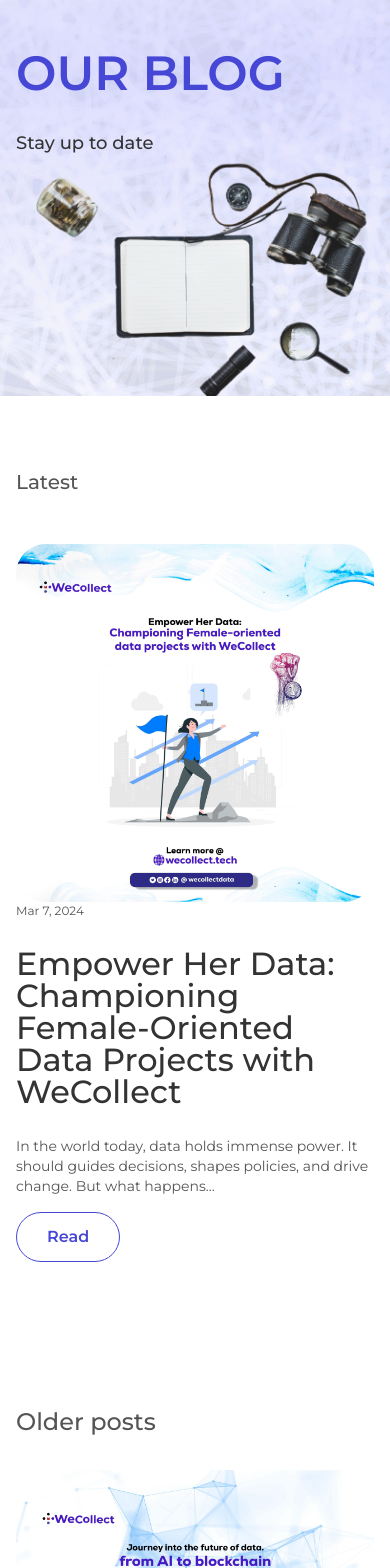
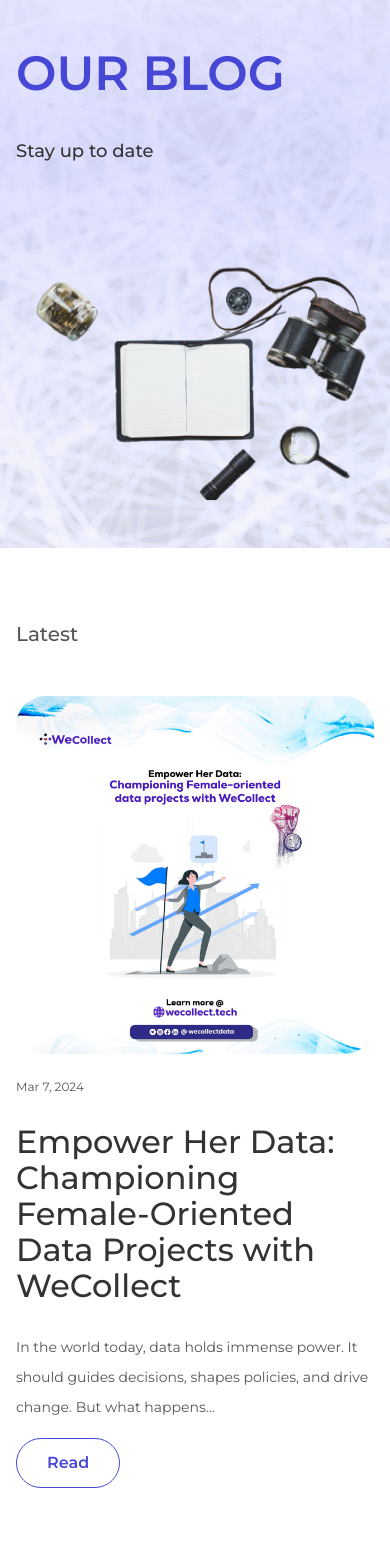
Before and after one commit to Daniekeys/temporary-hosting, a Next.js app: page /blog in a window 390 px wide. Shown: the part 260-1828 px from the top of the page. Built offline with nearby package versions, Linux system fonts and the light colour scheme.

Commit message:
fixed all blogs stuff

```diff
--- a/components/blogs/AllBlogs.jsx
+++ b/components/blogs/AllBlogs.jsx
@@ -11,7 +11,7 @@ const AllBlogs = () => {
   return (
     <ContainerLayout>
       <div
-        className="w-full flex flex-col mt-20 mb-8 md:mb-0"
+        className="w-full flex flex-col mt-16 lg:mt-20 mb-8 md:mb-0"
         data-aos="fade-up"
         data-aos-duration="1000"
       >
@@ -20,7 +20,7 @@ const AllBlogs = () => {
           // data-aos="fade-up"
           // data-aos-duration="1000"
         >
-          Older posts
+          OLDER POSTS
         </h1>
         <div className="w-full grid grid-cols-1 gap-x-8 gap-y-12  sm:grid-cols-2 lg:grid-cols-3 overflow-y-hidden">
           {blogPosts?.slice(1, 6)?.map((item, index) => (
@@ -38,10 +38,10 @@ const AllBlogs = () => {
               <p className="text-[12px] md:text-base text-[#555] mt-4 ">
                 {item.date}
               </p>
-              <p className="text-2xl md:text-[32px] text-[#555] leading-[40px] mt-4 truncate">
+              <p className="text-2xl leading-[36px] md:text-[32px] text-[#555] md:leading-[40px] mt-4 truncate">
                 {item.title}
               </p>
-              <p className="text-sm md:text-xl text-[#555] mt-4">
+              <p className=" md:text-xl text-[#555] mt-5 text-base leading-[30px]">
                 {item.summaryHeading}
               </p>
               <p
--- a/components/blogs/BlogHero.jsx
+++ b/components/blogs/BlogHero.jsx
@@ -38,14 +38,14 @@ const BlogHero = () => {
                   OUR BLOG
                 </h1>
                 <p
-                  className="text-customBlack font-medium lg:text-[32px] text-lg mt-5 "
+                  className="text-customBlack font-medium lg:text-[32px] text-lg mt-7 "
                   // data-aos="fade-up"
                   // data-aos-duration="1000"
                 >
                   Stay up to date
                 </p>
               </div>
-              <div className="w-full lg:w-1/2">
+              <div className="w-full lg:w-1/2 mt-24 lg:mt-0 mb-12 lg:mb-0">
                 <Image
                   src={heroPic}
                   alt="hero"
--- a/components/blogs/BlogLatest.jsx
+++ b/components/blogs/BlogLatest.jsx
@@ -35,7 +35,7 @@ const BlogLatest = () => {
           </div>
           <div className="w-full md:w-5/12 flex flex-col justify-center">
             <p
-              className="text-[12px] md:text-base text-[#555] md:mt-6 2xl:mt-0 "
+              className="text-[12px] md:text-base text-[#555] mt-6 2xl:mt-0 "
               // data-aos="fade-up"
               // data-aos-delay="300"
               // data-aos-duration="1000"
@@ -43,7 +43,7 @@ const BlogLatest = () => {
               {item?.date}
             </p>
             <h2
-              className="md:w-11/12 w-full text-[32px] 2xl:text-[40px] font-[500] text-[#333] my-7 md:mt-2 md:mb-2 text-2xl md:leading-[60px]"
+              className="md:w-11/12 w-full text-[32px] 2xl:text-[40px] font-[500] text-[#333] my-7 leading-[36px] md:mt-2 md:mb-2 text-2xl md:leading-[60px]"
               // data-aos="fade-up"
               // data-aos-delay="500"
               // data-aos-duration="1000"
@@ -51,7 +51,7 @@ const BlogLatest = () => {
               {item?.title}
             </h2>
             <p
-              className="text-[#555] text-sm md:text-xl"
+              className="text-[#555] text-sm md:text-xl leading-[30px]"
               // data-aos="fade-up"
               // data-aos-delay="700"
               // data-aos-duration="1000"
--- a/components/term-of-use/privacy-body.jsx
+++ b/components/term-of-use/privacy-body.jsx
@@ -45,7 +45,7 @@ const PrivacyBody = () => {
                 {item.title}
               </h1>
               <p
-                className=" text-base lg:text-xl font-normal text-ash "
+                className=" text-base lg:text-xl font-normal text-ash leading-[30px] "
                 data-aos="fade-up"
                 data-aos-duration="1000"
               >
--- a/components/term-of-use/term-hero.jsx
+++ b/components/term-of-use/term-hero.jsx
@@ -11,7 +11,7 @@ const TermHero = ({current}) => {
         <div className="w-full bg-[#F6F1FF] rounded-[30px] h-[153px] lg:h-[234px] mt-28 mb-16 flex items-center">
           <div className="w-10/12 lg:w-10/12 flex items-center justify-between mx-auto">
             <h1
-              className="text-mainBlue font-semibold   lg:text-[64px] uppercase text-[48px] "
+              className="text-mainBlue font-semibold   lg:text-[64px] uppercase text-[48px] leading-[55px] "
               data-aos="fade-up"
               data-aos-duration="1000"
             >
--- a/pages/cookie-policy.tsx
+++ b/pages/cookie-policy.tsx
@@ -17,7 +17,7 @@ const CookiePolicy = () => {
         />
         <link rel="icon" href="/we-logo.png" />
       </Head>
-      ;
+
       <NewNavbar />
       <MobileNav present={2} />
       <TermHero current={3} />
```
